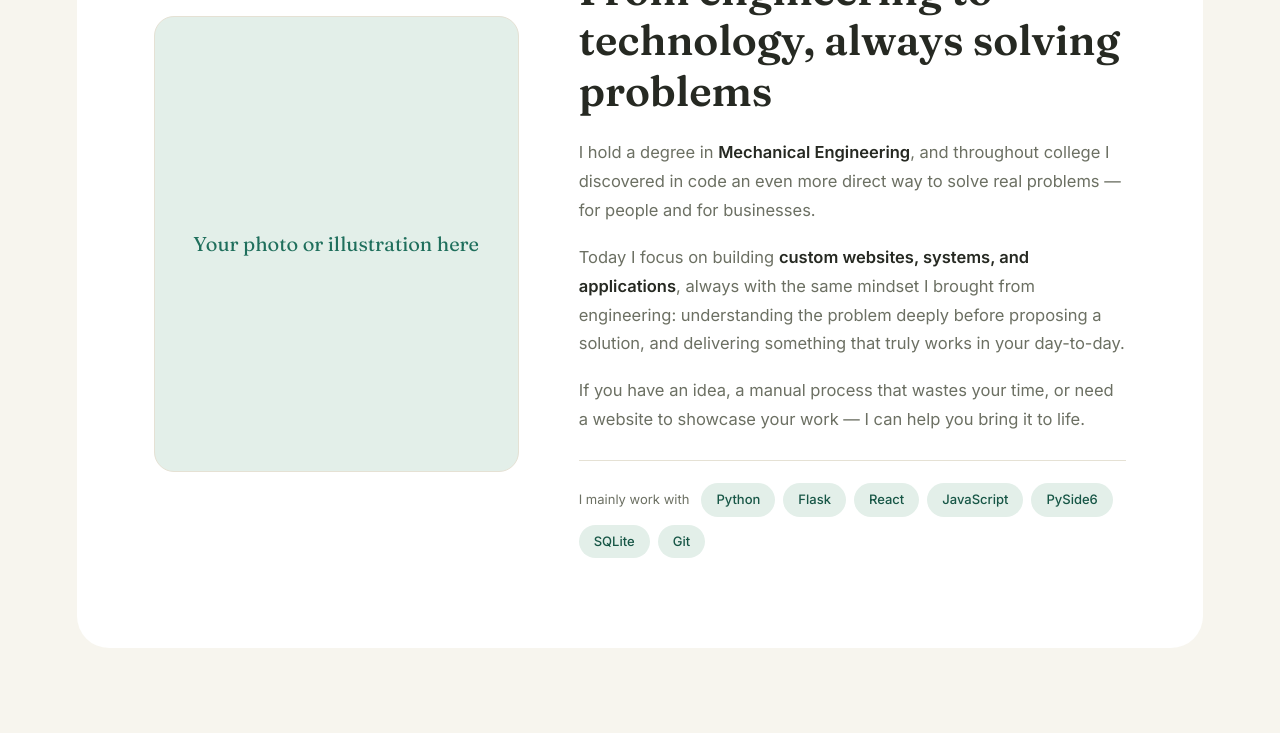
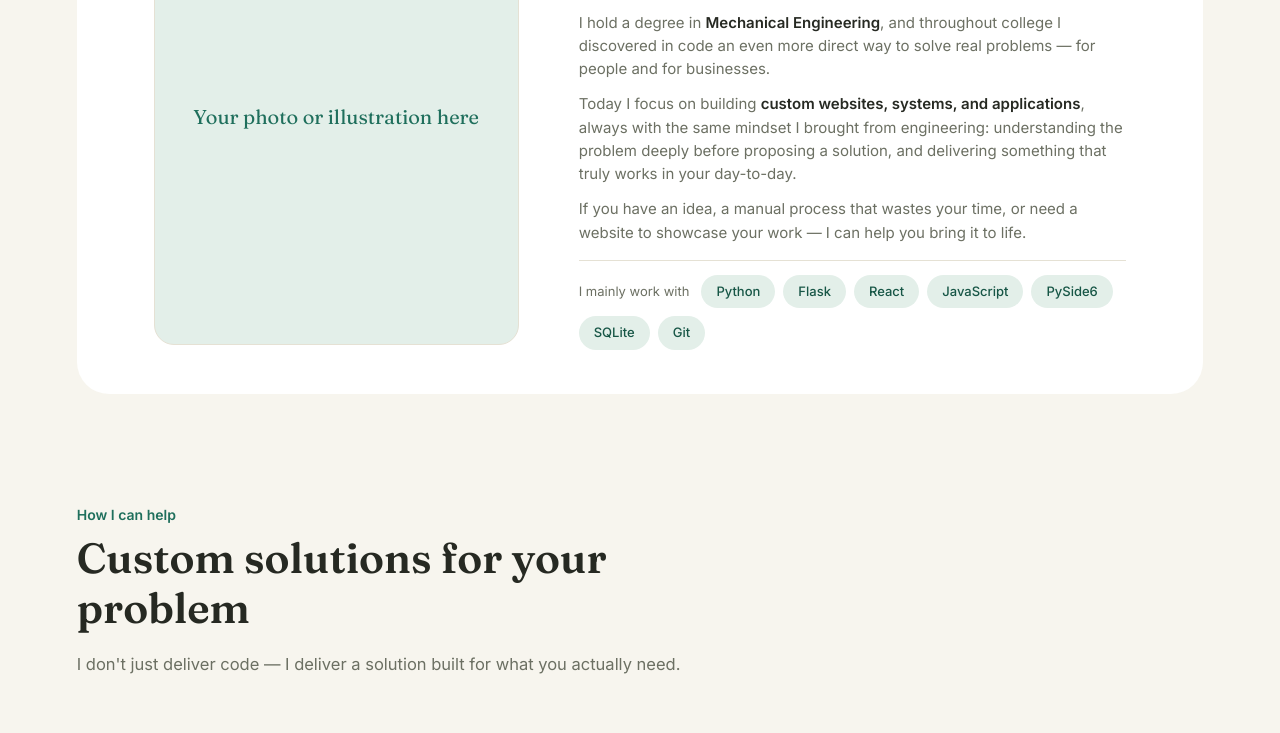
Before and after one commit to juniortavaress/my-web-portfolio, a React (Vite) app: page / in a window 1280 px wide. Shown: the part 960-1693 px from the top of the page. Built offline with nearby package versions, Linux system fonts and the light colour scheme.

Commit message:
fix: ajusta scroll de ancoras, altura do card sobre mim e textos

```diff
--- a/src/App.css
+++ b/src/App.css
@@ -8,6 +8,15 @@ html{
   scroll-behavior: smooth;
 }
 
+#about {
+  scroll-margin-top: 90px;
+}
+
+#services,
+#contact {
+  scroll-margin-top: -20px;
+}
+
 body, html, #root {
   margin: 0;
   padding: 0;
@@ -15,7 +24,6 @@ body, html, #root {
   -webkit-font-smoothing: antialiased;
   width: 100%;
   background-color: var(--bg);
-  overflow-x: hidden
 }
 
 button, input, select, textarea {
--- a/src/components/Main/About/About.css
+++ b/src/components/Main/About/About.css
@@ -6,7 +6,7 @@
   background: var(--bg-white);
   border-radius: 32px;
   margin: 0 6vw;
-  padding: 90px 6vw;
+  padding: 44px 6vw;
 }
 
 .about-grid {
@@ -38,23 +38,23 @@
   color: var(--accent);
   font-weight: 600;
   font-size: 14px;
-  margin-bottom: 14px;
+  margin-bottom: 8px;
   display: block;
 }
 
 .about-heading {
-  font-size: clamp(28px, 3.6vw, 42px);
+  font-size: clamp(24px, 2.8vw, 34px);
   font-weight: 600;
   line-height: 1.2;
-  margin-bottom: 22px;
+  margin-bottom: 16px;
   color: var(--ink);
 }
 
 .about p {
   color: var(--muted);
-  font-size: 16.5px;
-  line-height: 1.75;
-  margin-bottom: 18px;
+  font-size: 15px;
+  line-height: 1.55;
+  margin-bottom: 12px;
   max-width: 60ch;
 }
 
@@ -68,8 +68,8 @@
   flex-wrap: wrap;
   align-items: center;
   gap: 8px;
-  margin-top: 26px;
-  padding-top: 22px;
+  margin-top: 16px;
+  padding-top: 14px;
   border-top: 1px solid var(--line);
 }
 
--- a/src/components/Main/Project/Project.jsx
+++ b/src/components/Main/Project/Project.jsx
@@ -20,7 +20,7 @@ const Projects = ({ t }) => {
     let p = totalScroll > 0 ? -wrap.getBoundingClientRect().top / totalScroll : 0;
     p = Math.max(0, Math.min(1, p));
 
-    const trackWidth = track.scrollWidth - window.innerWidth + 56;
+    const trackWidth = track.scrollWidth - window.innerWidth;
     track.style.transform = `translateX(-${p * Math.max(trackWidth, 0)}px)`;
     setProgress(p);
   }, []);
--- a/src/i18n.js
+++ b/src/i18n.js
@@ -136,7 +136,7 @@ const resources = {
       "hero_title_pre": "Transformo suas ideias em",
       "hero_title_highlight": "sistemas e sites",
       "hero_title_post": "que funcionam de verdade.",
-      "hero_desc": "Sou formado em Engenharia e desenvolvo soluções digitais sob medida — de sites simples a sistemas completos — para pessoas e pequenos negócios que precisam de algo funcional, bonito e feito com cuidado.",
+      "hero_desc": "Desenvolvo soluções digitais sob medida, de sites simples a sistemas completos, para pessoas e negócios que precisam de algo funcional, bonito e feito com cuidado.",
       "hero_cta_primary": "Solicitar orçamento",
       "hero_cta_ghost": "Ver meu trabalho",
       "hero_badge": "Disponível para novos projetos",
@@ -146,10 +146,10 @@ const resources = {
       "about_eyebrow": "Sobre mim",
       "about_photo_placeholder": "Foto ou ilustração sua aqui",
       "about_title": "Da engenharia para a tecnologia, sempre resolvendo problemas",
-      "about_p1": "Sou <strong>formado em Engenharia Mecânica</strong> e, ao longo da faculdade, descobri no código uma forma ainda mais direta de resolver problemas reais — de pessoas e de negócios.",
-      "about_p2": "Hoje me dedico a criar <strong>sites, sistemas e aplicativos sob medida</strong>, sempre com a mesma mentalidade que trouxe da engenharia: entender o problema a fundo antes de propor a solução, e entregar algo que realmente funcione no seu dia a dia.",
+      "about_p1": "Sou <strong>estudante de Engenharia Mecânica</strong> e, ao longo da faculdade, descobri no código uma forma ainda mais direta de resolver problemas reais — de pessoas e de negócios.",
+      "about_p2": "Hoje me dedico a usar a programação para resolver problemas reais seja por meio de <strong>sites, sistemas, aplicativos sob medida ou automatizações</strong>, sempre com a mesma mentalidade que trouxe da engenharia: entender o problema a fundo antes de propor a solução, e entregar algo que realmente funcione no seu dia a dia.",
       "about_p3": "Se você tem uma ideia, um processo manual que consome tempo, ou precisa de um site para mostrar seu trabalho — eu posso te ajudar a tirar isso do papel.",
-      "about_stack_label": "Trabalho principalmente com",
+      "about_stack_label": "",
       "about_web": "Desenvolvimento Web",
       "about_desktop": "Desenvolvimento de Software",
       "about_eng": "Engenharia & Dados",
@@ -160,7 +160,7 @@ const resources = {
       "services_list": {
         "web": {
           "title": "Sites e sistemas web",
-          "desc": "Do site institucional ao sistema completo com login, banco de dados e painel de controle — para você gerenciar seu negócio sem depender de planilhas soltas."
+          "desc": "Do site institucional ao sistema completo com login, banco de dados e painel de controle, para você gerenciar seu negócio sem depender de planilhas soltas."
         },
         "automation": {
           "title": "Automação de tarefas",
@@ -168,7 +168,7 @@ const resources = {
         },
         "apps": {
           "title": "Aplicativos sob medida",
-          "desc": "Programas de computador feitos para a necessidade específica do seu negócio — controle de estoque, cadastro de clientes, relatórios e muito mais."
+          "desc": "Programas de computador feitos para a necessidade específica do seu negócio, controle de estoque, cadastro de clientes, relatórios e muito mais."
         }
       },
 
```
Also changed, not shown: src/components/Main/Project/Projects.css (line endings or trailing spaces).
